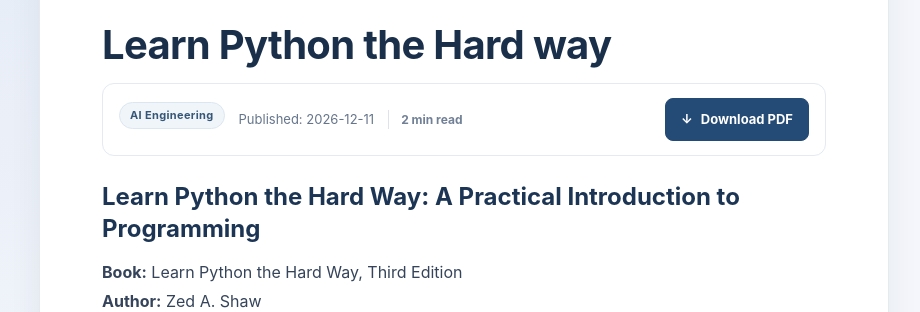
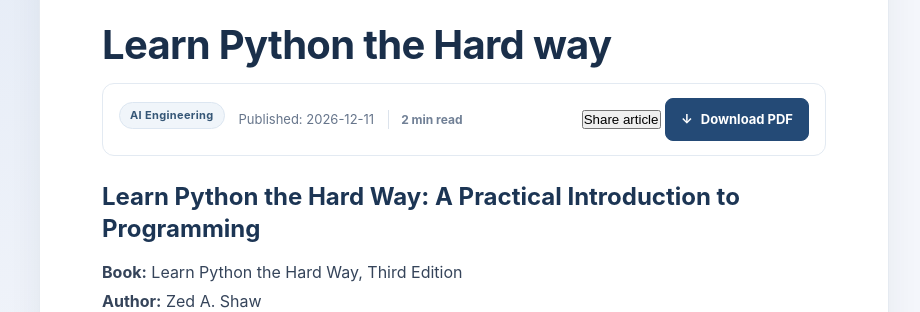
Before and after one commit to ugochi74/personal-blog, a Flask app: page /article/learn-python-the-hard-way in a window 1280 px wide. Shown: the part 205-517 px from the top of the page, without its empty margins (176-1096 px from the left). Run offline with Flask 3, Linux system fonts and the light colour scheme; the visitor is signed in with stand-in values (Sample User, id 1); parts of the project's set-up code (start-up, migrations or seed data) failed here and were passed over.

Commit message:
Add article sharing action

```diff
--- a/templates/article.html
+++ b/templates/article.html
@@ -1,7 +1,33 @@
 
 {% extends "base.html" %}
 
-{% block title %}{{ title }} | My Personal Blog{% endblock %}
+{% block title %}{{ title }} | My Personal Blog<script>
+    const shareButton = document.querySelector(".share-article-button");
+    if (shareButton) {
+        shareButton.addEventListener("click", async () => {
+            const shareData = {
+                title: shareButton.dataset.shareTitle,
+                url: shareButton.dataset.shareUrl
+            };
+            try {
+                if (navigator.share) {
+                    await navigator.share(shareData);
+                } else if (navigator.clipboard) {
+                    await navigator.clipboard.writeText(shareData.url);
+                    shareButton.textContent = "Link copied";
+                } else {
+                    window.prompt("Copy this article link:", shareData.url);
+                }
+            } catch (error) {
+                if (error.name !== "AbortError") {
+                    window.prompt("Copy this article link:", shareData.url);
+                }
+            }
+        });
+    }
+</script>
+
+{% endblock %}
 {% block meta_description %}{{ excerpt }}{% endblock %}
 {% block og_title %}{{ title }}{% endblock %}
 {% block og_description %}{{ excerpt }}{% endblock %}
@@ -20,9 +46,12 @@
             <p class="article-date">Published: {{ date }}</p>
             <span class="reading-time">{{ reading_time }} min read</span>
         </div>
+        <div class="article-page-actions">
+        <button class="share-article-button" type="button" data-share-title="{{ title }}" data-share-url="{{ request.url }}">Share article</button>
         <a class="download-pdf-button" href="{{ url_for('download_article_pdf', slug=slug) }}">
             <span aria-hidden="true">↓</span> Download PDF
         </a>
+        </div>
     </div>
 
     {% if book_pdf or book_url %}
```
